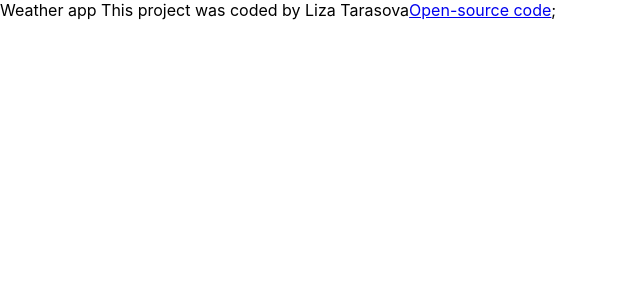
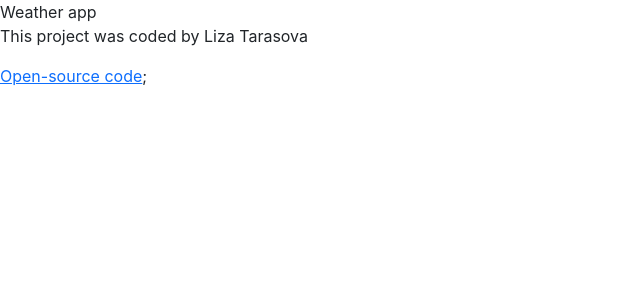
Before and after one commit to Elyzavetka/react-weather-app, a React (Create React App) app: page / in a window 1280 px wide. Shown: the top 300 px of the page, without its empty margins (0-640 px from the left). Built offline with nearby package versions, Linux system fonts and the light colour scheme.

Commit message:
Added bootstrap

```diff
--- a/public/index.html
+++ b/public/index.html
@@ -8,6 +8,13 @@
     <meta name="description" content="" />
 
     <link rel="manifest" href="%PUBLIC_URL%/manifest.json" />
+    <!-- CSS only -->
+    <link
+      href="https://cdn.jsdelivr.net/npm/bootstrap@5.2.2/dist/css/bootstrap.min.css"
+      rel="stylesheet"
+      integrity="sha384-Zenh87qX5JnK2Jl0vWa8Ck2rdkQ2Bzep5IDxbcnCeuOxjzrPF/et3URy9Bv1WTRi"
+      crossorigin="anonymous"
+    />
 
     <title>React Weather App</title>
   </head>
--- a/src/App.js
+++ b/src/App.js
@@ -3,7 +3,8 @@ import "./App.css";
 export default function App() {
   return (
     <div className="App">
-      Weather app This project was coded by Liza Tarasova
+      Weather app
+      <p>This project was coded by Liza Tarasova</p>
       <a href="https://polite-sherbet-e0fba5.netlify.app">Open-source code</a>;
     </div>
   );
```
